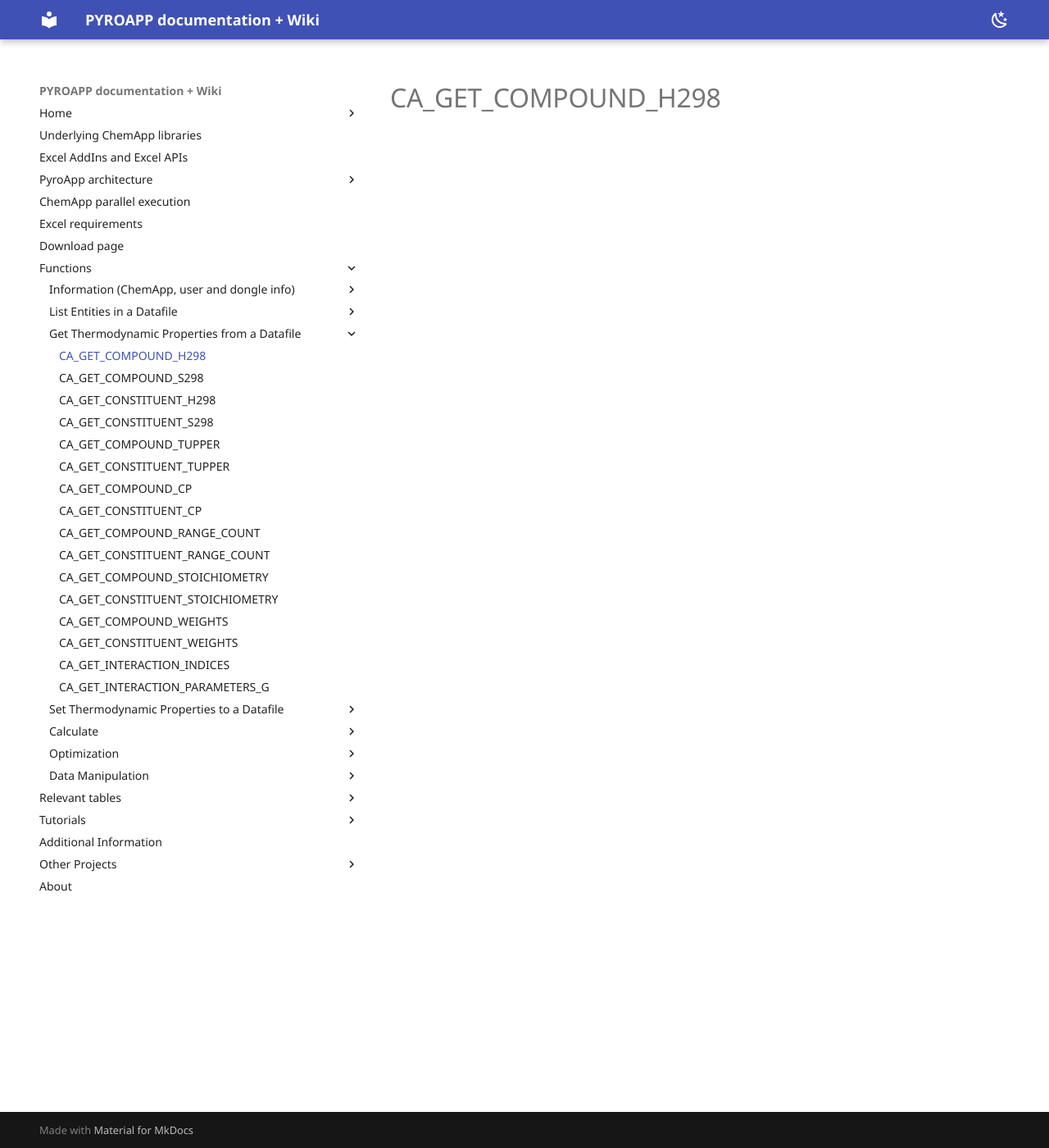
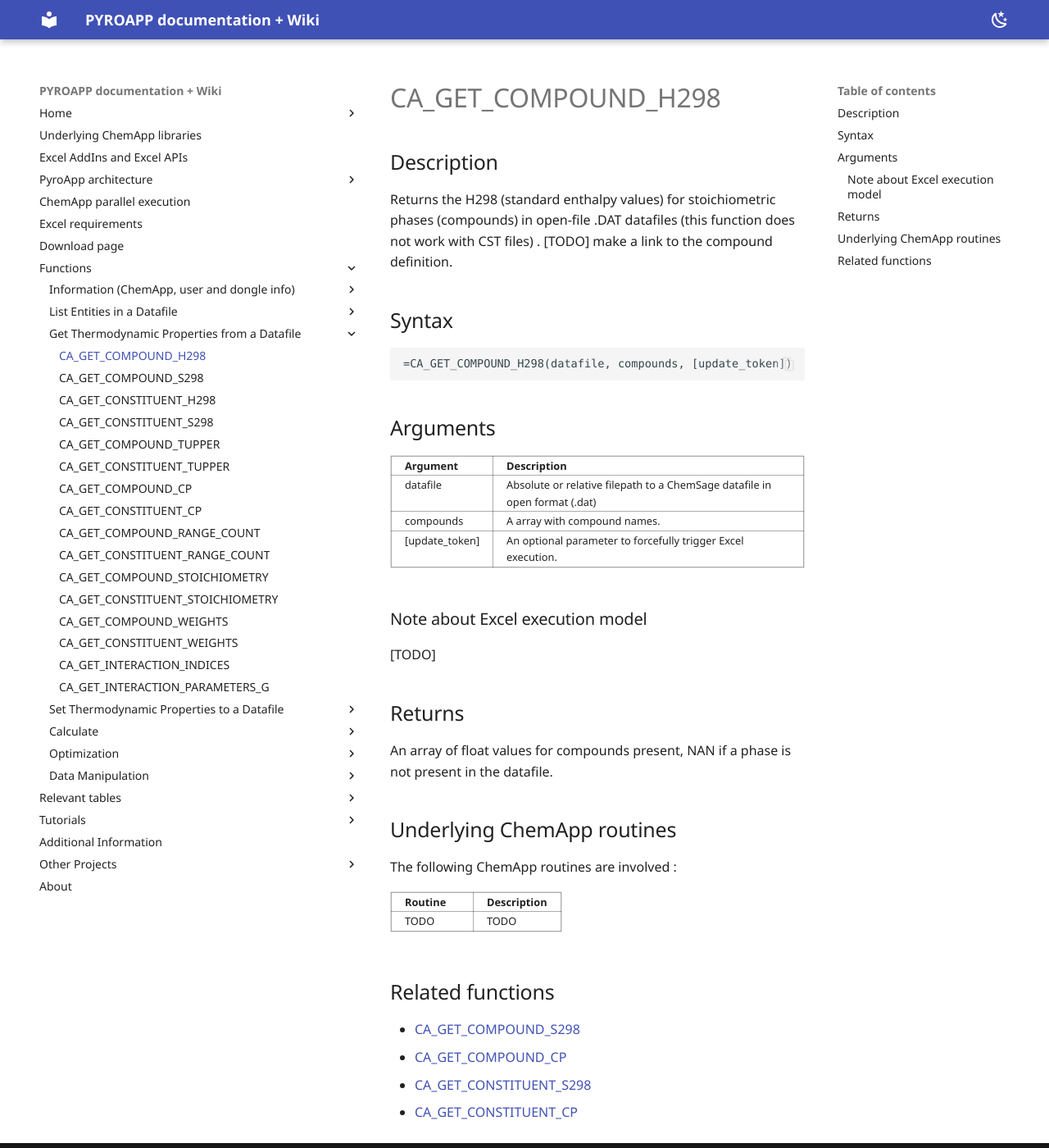
Before and after one commit to evnekdev/pyroapp-docs, an MkDocs documentation site: the page built from docs/functions/ca_get_compound_h298.md, in a window 1280 px wide and 1400 px high. Shown: the whole window at 82% size. Built offline with MkDocs 1.6.1 and Material for MkDocs 9.7.7, drawn with Linux system fonts in a browser that asks for light colours; some web fonts are replaced.

Commit message:
ca_get_compound_H298, ca_get_compound_S298

````diff
--- a/docs/functions/ca_get_compound_h298.md
+++ b/docs/functions/ca_get_compound_h298.md
@@ -1 +1,42 @@
 # CA_GET_COMPOUND_H298
+
+## Description
+
+Returns the H298 (standard enthalpy values) for stoichiometric phases (compounds) in open-file .DAT datafiles (this function does not work with CST files) . [TODO] make a link to the compound definition.
+
+## Syntax
+
+```excel
+=CA_GET_COMPOUND_H298(datafile, compounds, [update_token])
+```
+
+## Arguments
+
+  | **Argument** | **Description** |
+  |---|---|
+  | datafile  | Absolute or relative filepath to a ChemSage datafile in open format (.dat) |
+  | compounds | A array with compound names. |
+  | \[update_token\] | An optional parameter to forcefully trigger Excel execution. |
+
+### Note about Excel execution model
+
+[TODO]
+
+## Returns
+
+An array of float values for compounds present, NAN if a phase is not present in the datafile.
+
+## Underlying ChemApp routines
+
+The following ChemApp routines are involved :
+
+| **Routine** | **Description** |
+|---|---|
+| TODO | TODO |
+
+## Related functions
+
+  - [CA_GET_COMPOUND_S298](../ca_get_compound_s298)
+  - [CA_GET_COMPOUND_CP](../ca_get_compound_cp)
+  - [CA_GET_CONSTITUENT_S298](../ca_get_constituent_s298)
+  - [CA_GET_CONSTITUENT_CP](../ca_get_constituent_cp)
````
Also changed, not shown: docs/functions/ca_get_compound_s298.md (+41 -0 lines), docs/functions/ca_list_constituents.md (+2 -0 lines).
